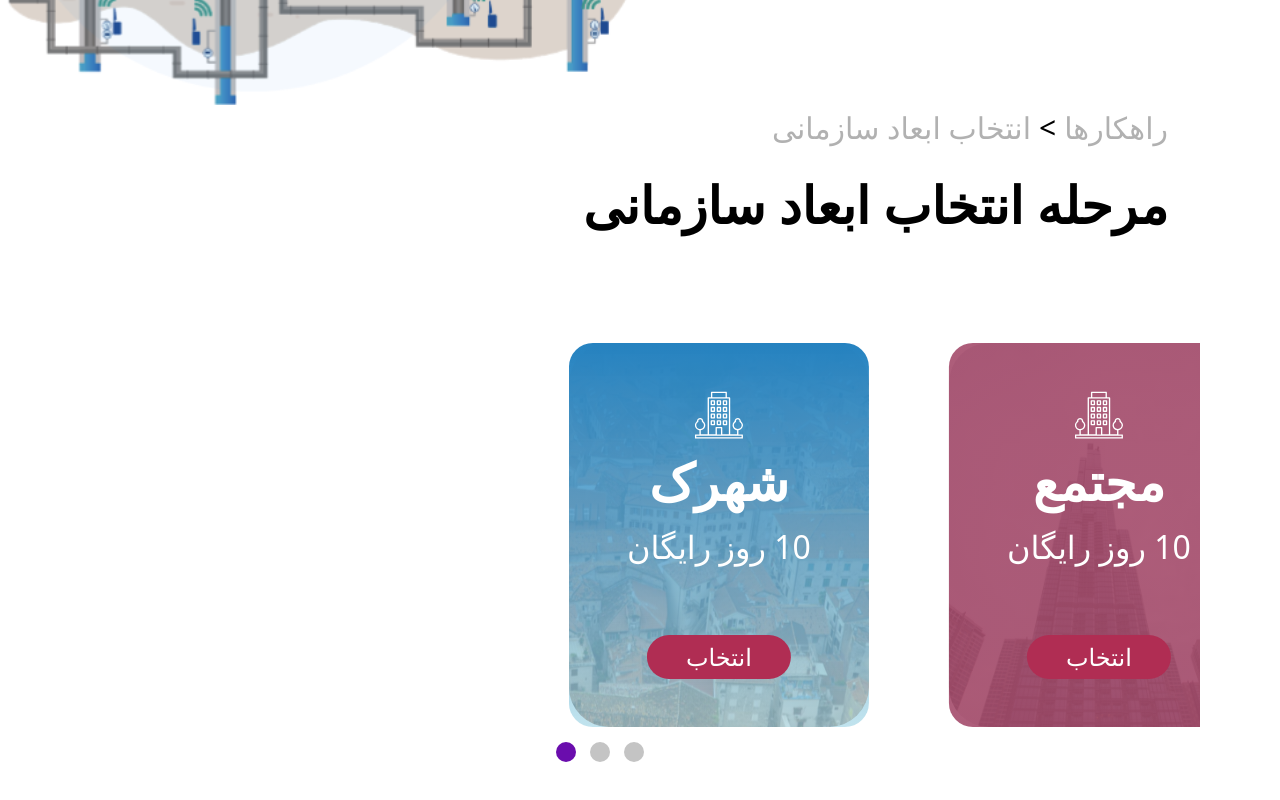
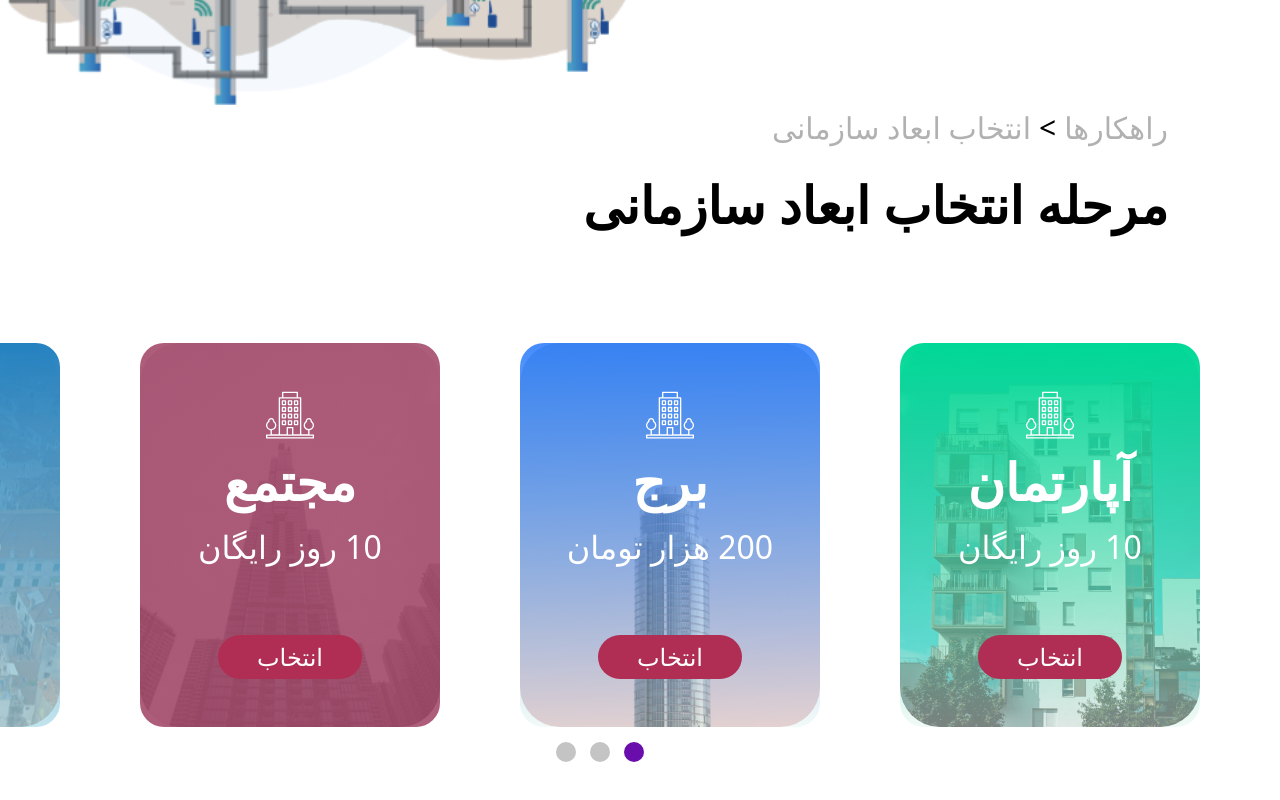
Before and after one commit to erfanrmz/Atrometer, a React (Create React App) app: page / in a window 1280 px wide. Shown: the part 652-1452 px from the top of the page. Before the commit the page ends 1420 px from the top, so only its background shows below. Built offline with nearby package versions, Linux system fonts and the light colour scheme.

Commit message:
tooltip extracted.

```diff
--- a/src/App.css
+++ b/src/App.css
@@ -90,19 +90,16 @@
 .item-hidden {
   @apply invisible opacity-0 overflow-hidden duration-500;
 }
+/* tooltip of solutions */
 
-.tooltip {
-  @apply relative inline-block;
-}
-
-.tooltip .tooltiptext {
+.tooltip-solutions .tooltiptext-solutions {
   @apply text-base font-normal p-4 invisible bg-tooltip-green text-primary text-right rounded-md absolute z-10 -top-8;
 
   width: 26.625rem;
   left: 107%;
 }
 
-.tooltip .tooltiptext::after {
+.tooltip-solutions .tooltiptext-solutions::after {
   @apply absolute top-1/2 right-full border-solid;
 
   content: "";
@@ -113,7 +110,36 @@
   border-color: transparent #cdd500 transparent transparent;
 }
 
-.tooltip:hover .tooltiptext {
+.tooltip-solutions:hover .tooltiptext-solutions {
+  visibility: visible;
+}
+
+/* tooltip of carousel Cards */
+
+.tooltip-carousel {
+  @apply relative inline;
+}
+
+.tooltip-carousel .tooltiptext-carousel {
+  @apply text-base font-normal p-4 invisible bg-tooltip-gray text-tooltip-carousel text-right rounded-md absolute z-10 -bottom-96 right-1/3;
+
+  width: 26.625rem;
+  left: 107%;
+}
+
+.tooltip-carousel .tooltiptext-carousel::after {
+  @apply absolute top-1/2  border-solid;
+
+  content: "";
+  right: 10%;
+  transform: rotate(90deg);
+  margin-top: -15%;
+  border-width: 16px;
+
+  border-color: transparent #e5e5e5 transparent transparent;
+}
+
+.tooltip-carousel:hover .tooltiptext-carousel {
   visibility: visible;
 }
 
@@ -176,6 +202,7 @@ ul.carousel li {
   /* margin: auto; */
   overflow: hidden;
   margin-right: 80px;
+  padding-bottom: 100px;
   /* max-width: 500px; */
 }
 
--- a/src/App.js
+++ b/src/App.js
@@ -4,12 +4,10 @@ import React from "react";
 import Solutions from "./pages/solutions";
 import OrgDimensions from "./pages/orgDimensions";
 
-
 function App() {
   return (
     // <Solutions />
     <OrgDimensions />
-
   );
 }
 
--- a/src/atrometer/main.jsx
+++ b/src/atrometer/main.jsx
@@ -1,8 +1,8 @@
 import React, { useEffect, useState, useRef } from "react";
 import CarouselCard from "../commons/carouselCard";
-
+import Tooltip from "../commons/tooltip";
 const divideScale = 3;
-const delay = 2500;
+const delay = 100000;
 const itemsPerSlide = 4;
 
 const Main = () => {
@@ -120,6 +120,11 @@ const Main = () => {
           style={{ transform: `translate3d(${index * 100}%, 0, 0)` }}
         >
           {carouselItems.map((card, index) => (
+            <Tooltip
+              tooltipStyle="tooltip-carousel visible"
+              tooltipTextStyle="tooltiptext-carousel"
+              tooltipText="tooltiptext-carousel"
+            >
               <CarouselCard
                 title={card.title}
                 caption={card.caption}
@@ -129,6 +134,7 @@ const Main = () => {
                 scale={itemsPerSlide}
                 key={index}
               />
+            </Tooltip>
           ))}
         </div>
 
--- a/src/commons/solutionItem.jsx
+++ b/src/commons/solutionItem.jsx
@@ -1,5 +1,5 @@
 import React, { Component } from "react";
-
+import Tooltip from "../commons/tooltip";
 const SolutionItem = ({
   label,
   imageUrl,
@@ -9,12 +9,11 @@ const SolutionItem = ({
   imageStyle,
 }) => {
   return (
-    <div className={tooltipStyle}>
+    <Tooltip tooltipText={tooltipText} tooltipStyle={tooltipStyle}>
       <button className={solutionsStyle}>
         <img src={imageUrl} alt={label} className={"m-auto " + imageStyle} />
       </button>
-      <span class="tooltiptext">{tooltipText}</span>
-    </div>
+    </Tooltip>
   );
 };
 
--- /dev/null
+++ b/src/commons/tooltip.jsx
@@ -0,0 +1,12 @@
+import React, { Component } from "react";
+
+const Tooltip = ({ tooltipStyle, tooltipTextStyle, tooltipText, children }) => {
+  return (
+    <div className={tooltipStyle}>
+      {children}
+      <span className={tooltipTextStyle}>{tooltipText}</span>
+    </div>
+  );
+};
+
+export default Tooltip;
--- a/src/solutions/header.jsx
+++ b/src/solutions/header.jsx
@@ -33,7 +33,9 @@ const Header = () => {
   let solutionsStyle = !select
     ? "solutions-item item-hidden"
     : "solutions-item item-visible";
-  let tooltipStyle = !select ? "tooltip item-hidden" : "tooltip item-visible";
+  let tooltipStyle = !select
+    ? "tooltip-solutions item-hidden"
+    : "tooltip-solutions item-visible";
   let backgroundChoice = !select
     ? "header bg-header1-image"
     : "header bg-header2-image";
--- a/tailwind.config.js
+++ b/tailwind.config.js
@@ -9,6 +9,8 @@ module.exports = {
       orange: "#EF4D1E",
       "gray-light": "#E3E3E3",
       "tooltip-green": "#CDD500",
+      "tooltip-gray": "#E5E5E5",
+
       "dark-red": "#B02D53",
     }),
     borderWidth: {
@@ -19,13 +21,13 @@ module.exports = {
       ...theme("colors"),
       primary: "#2E7EFA",
       secondary: "#E94927",
-      "tooltip-green": "#CDD500",
     }),
     textColor: (theme) => ({
       ...theme("colors"),
       primary: "#3210BE",
       secondary: "#FFF8F8",
       orange: "#EF4D1E",
+      "tooltip-carousel": "rgba(0, 0, 0, 0.6)",
     }),
     fontSize: {
       base: "1.5rem",
@@ -41,8 +43,8 @@ module.exports = {
       "blue-tower-fade": "rgba(228, 245, 240, 0.47)",
       "red-complex": "rgba(127, 2, 47, 0.64)",
       "red-complex-fade": "rgba(239, 232, 241, 0.64)",
-      "blue-town":"#2582C0",
-      "blue-town-fade":"rgba(161, 213, 229, 0.66)",
+      "blue-town": "#2582C0",
+      "blue-town-fade": "rgba(161, 213, 229, 0.66)",
     }),
     extend: {
       backgroundImage: (theme) => ({
```
Lines whose indentation alone changed are shown as unchanged.
